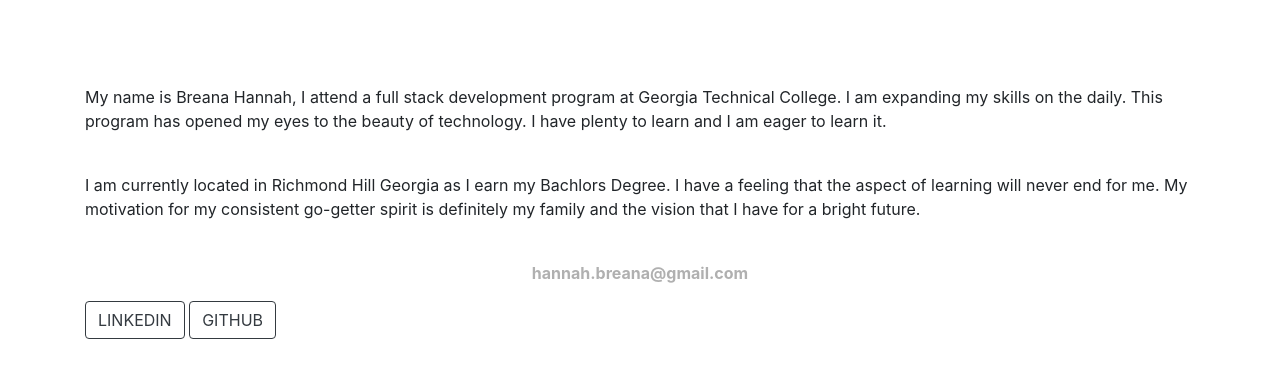
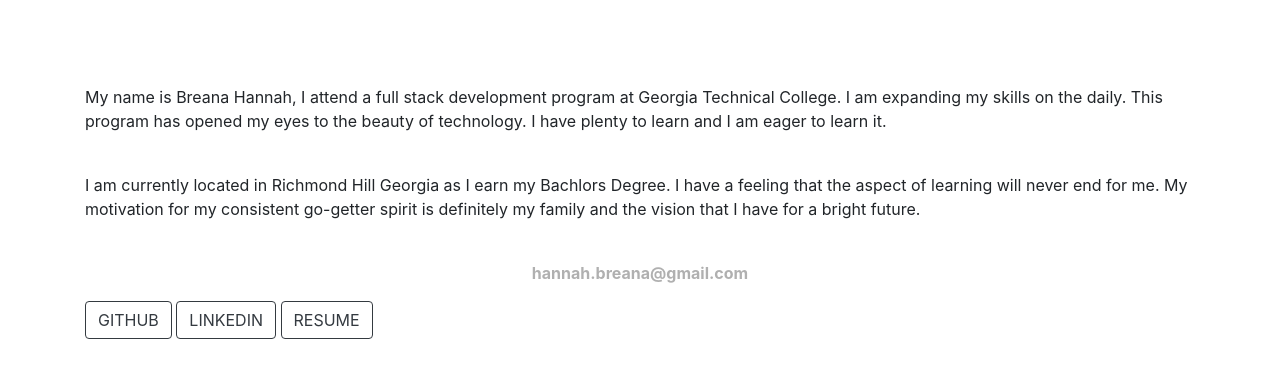
Before and after one commit to Brehannah/Portfolio1.0, a plain HTML site: page index.html in a window 1280 px wide. Shown: the part 330-708 px from the top of the page. Drawn offline with nearby package versions, Linux system fonts and the light colour scheme.

Commit message:
resume linked

```diff
--- a/index.html
+++ b/index.html
@@ -83,9 +83,9 @@
 <div class="container">
     <div class="row">
         <div class="col">
+            <a href="https://github.com/Brehannah"><button class="btn btn-outline-dark">GITHUB</button></a>
             <a href="www.linkedin.com/in/breana-hannah"><button class="btn btn-outline-dark">LINKEDIN</button></a>
-            <a href="https://github.com/Brehannah"><button class="btn btn-outline-dark">GITHUB</button></a>
-            <!-- <a href="RESUME GOES HERE"><button class="btn btn-outline-dark">RESUME</button></a> -->
+            <a href="./image/Resume.pdf" target="_blank"><button class="btn btn-outline-dark">RESUME</button></a>
         </div>
     </div>
 </div>
```
Also changed, not shown: 1 other file. Lines whose indentation alone changed are shown as unchanged.
